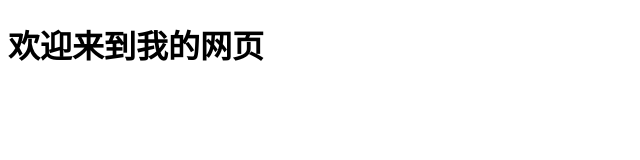
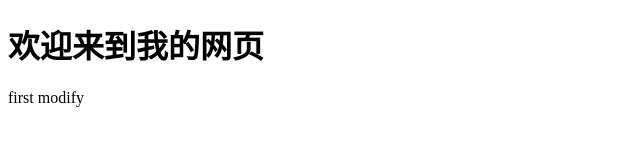
Before and after one commit to Zongrui99/Zongrui99.github.io, a plain HTML site: page index.html in a window 1280 px wide. Shown: the full height of the page, 0-640 px from the left. Drawn offline with Linux system fonts and the light colour scheme.

Commit message:
first modify

```diff
--- a/index.html
+++ b/index.html
@@ -5,5 +5,6 @@
 </head>
 <body>
     <h1>欢迎来到我的网页</h1>
+    <p>first modify<p>
 </body>
 </html>
```
